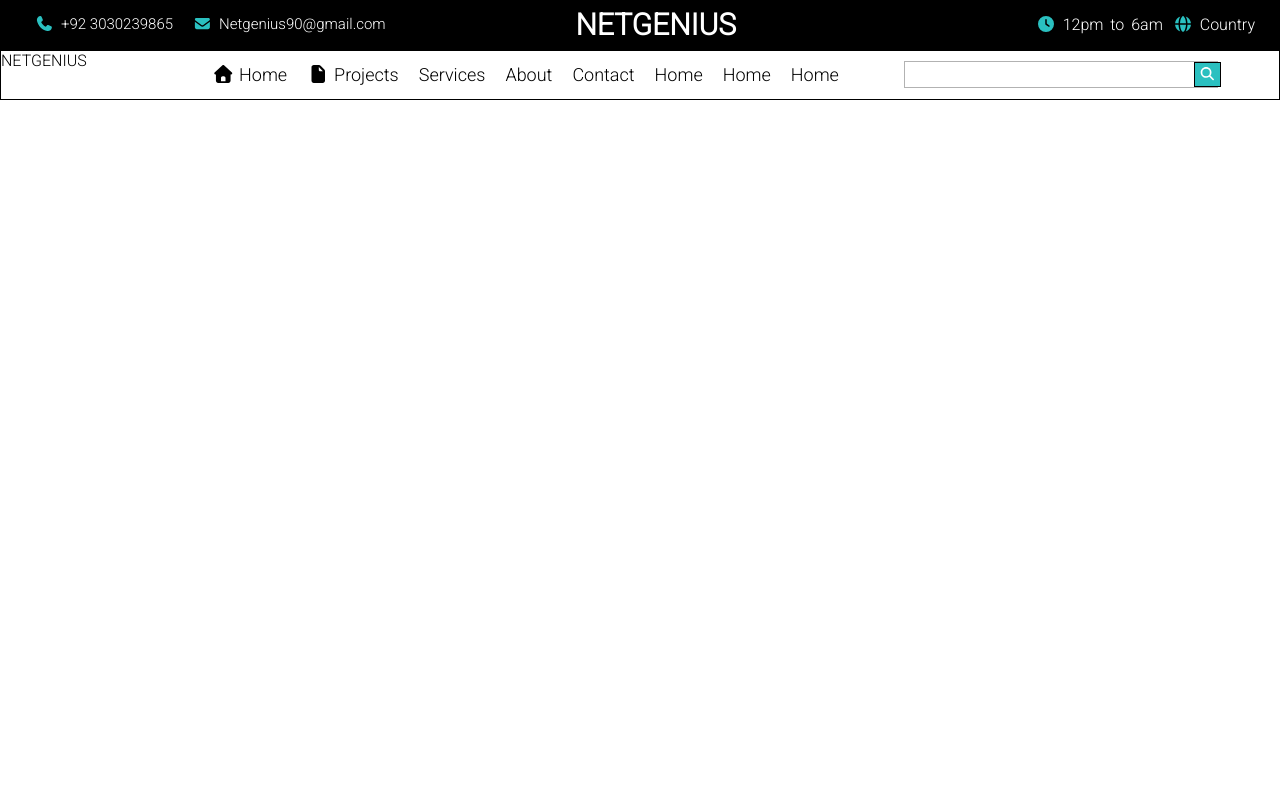
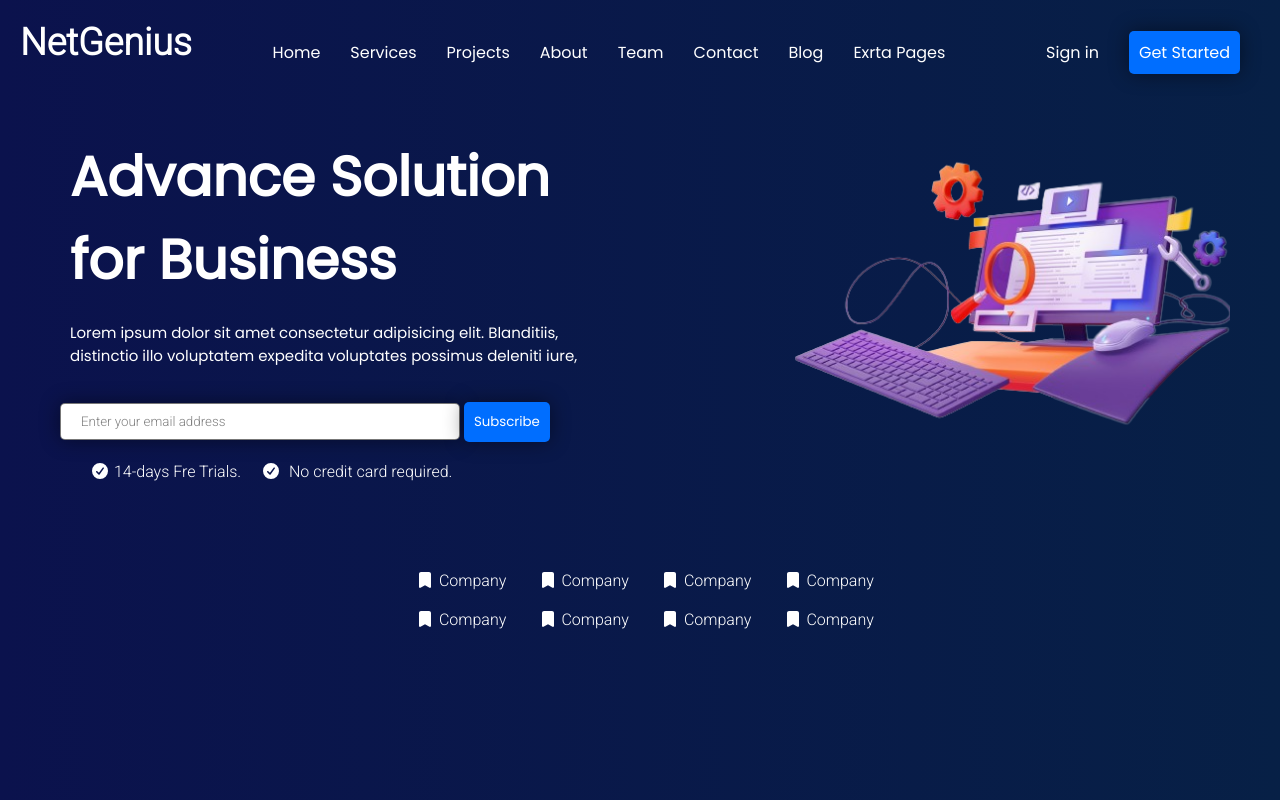
Before and after one commit to NetGenius90/NetGenius, a plain HTML site: page index.html in a window 1280 px wide. Drawn offline with Linux system fonts and the light colour scheme.

Commit message:
home page work started

```diff
--- a/assets/css/style.css
+++ b/assets/css/style.css
@@ -1,117 +1,178 @@
 @import url('https://fonts.googleapis.com/css2?family=Roboto:wght@300&display=swap');
+/* poppins link*/
+@import url('https://fonts.googleapis.com/css2?family=Poppins:wght@300;400&display=swap');
+
+:root{
+    --var-bg-color :linear-gradient(to left ,rgb(7, 32, 70) ,rgb(11, 18, 77));
+    --var-color-white :white;
+    --var-Roboto-font :'Roboto', sans-serif;
+    --var-poppins-font : 'Poppins', sans-serif;
+    --var-light-shadow :  0 0 20px rgba(0, 0, 0, 0.459);
+    --button-radius  : 5px;
+    --button-colors : rgb(0, 110, 255);
+    --var-input-border : 1px solid rgba(0, 0, 0, 0.534);
+}
 *{
-    font-family: 'Roboto', sans-serif;
+    font-family: var(--var-Roboto-font);
     margin: 0;
     padding: 0;
     box-sizing: border-box;
-}
-:root{
-    --var-white-color :white;
-    --var-color-1 : rgb(42, 192, 192)!important;
 }
 body{
   overflow-x: hidden;
   width: 100%;
   height: 100%;
 }
-.upperbar{
-    background-color: black;
-    color:var(--var-white-color);
+
+/* hero banner css */
+.banner-container
+{
+    height: 100vh;
+    width: 100%;
+    background:var(--var-bg-color);
+    padding: 20px;
+}
+.navbar{
     display: flex;
     justify-content: space-between;
-    padding: 15px;
-    overflow: hidden;
-    height: 50px;
+    box-sizing: border-box;
 }
-.number>ul{
+.brand{
+    font-size: 25px;
+    color: white;
+}
+.links>ul{
+    display: flex;
+    padding: 10px;
+    list-style: none;
+}
+.page-links{
+    padding: 10px;
+    margin-left: 10px;
+    color: white;
+    font-weight: 400;
+
+}
+.page-links > a , .register-link > a{
+    color: white;
+    font-family: var(--var-poppins-font);
+
+    text-decoration: none;
+}
+.button>ul{
+    display: flex;
+    padding: 10px;
+    list-style: none;
+}
+.button > ul >li{
+    margin-left: 10px;
+    padding: 10px;
+}
+.get-started-link > a{
+    background: var(--button-colors);
+    padding: 10px;
+    color: var(--var-color-white);
+    font-family:var(--var-poppins-font);
+    text-decoration: none;
+    box-shadow:var(--var-light-shadow);
+    border-radius:var(--button-radius);
+
+}
+
+/* hero banner section*/
+.hero-banner{
+    padding: 30px;
+    display: flex;
+}
+.hero-text{
+    padding: 10px;
+    font-family: var(--var-poppins-font);
+}
+.hero-text > h1{
+    color: var(--var-color-white);
+    font-family:var(--var-poppins-font);
+    font-weight: bolder;
+    font-size: 55px;
+    white-space: nowrap;
+    padding: 10px;
+
+}
+.hero-text > p{
+    padding: 10px;
+    font-size: 15px;
+    color: white;
+    font-family: var(--var-poppins-font);
+}
+.hero-text button{
+    background: var(--button-colors);
+    padding: 10px;
+    color: var(--var-color-white);
+    font-family:var(--var-poppins-font);
+    text-decoration: none;
+    box-shadow:var(--var-light-shadow);
+    border-radius:var(--button-radius);
+    border:none;
+}
+.hero-text input{
+    width: 400px;
+    padding: 10px;
+    border:var(--var-input-border);
+    border-radius: var(--button-radius);
+    box-shadow: var(--var-light-shadow);
+}
+.hero-text form{
+    margin-top: 25px;
+}
+.hero-text input::placeholder
+{
+   color: grey;
+   padding: 10px;
+}
+.labels
+{
+    padding: 10px;
+    margin-top: 10px;
+}
+.labels > ul {
     display: flex;
     list-style: none;
 }
-.number>ul>li{
-    font-size: 15px;
-    padding-left: 10px;
-    margin-left: 10px;
+
+.labels > li{
+    margin-left: 20px;
 }
-.icons{
-    color:var(--var-color-1);
+.labels p{
+    margin-left: 20px;
+    color: var(--var-color-white);
 }
-.time{
-
-    padding-right:10px ;
-    word-spacing: 3px;
+/* banner image */
+.hero-image
+{
+    width: 100%;
+    overflow: hidden;
  }
-.time>ul{
-    display: flex;
-    list-style: none;
-}
-.time>ul>li{
-    margin-left: 10px;
-}
-.logo
-{
+ .hero-image >img{
+    height: 350px;
     position: relative;
-    right: 50px;
-}
-.logo>a{
-    text-decoration: none;
-    font-size: 30px;
-    position: relative;
-    bottom: 8px;
-    text-transform: uppercase;
-    font-weight: bold;
-    color: var(--var-white-color);
-
+    right: 20px;
  }
 
-/* media queries for upper bar*/
-
-/* navbar section */
-.navbar-container
+ /* bottom tags */
+ .bottom-tags
  {
-    height: 50px;
-    overflow: hidden;
-    display: flex;
-
-    justify-content: space-between;
-    border: 1px solid black;
-}
-.navbar{
-    position: relative;
-    left: 15px;
-    top: 3px;
-}
-.navbar>ul{
-    display: flex;
-    justify-content: center;
-    list-style: none;
-}
-.navbar>ul>li{
-    margin:10px;
-}
-.navbar>ul>li>a{
-    text-align: center;
-    text-decoration: none;
-
-    color: black;
-
-    font-size: 18px;
-
+    display: grid;
+    margin: auto;
+    grid-template-columns: auto auto auto auto ;
+    padding: 30px;
+    width: 550px;
+    color: var(--var-color-white);
+    white-space: nowrap;
  }
 
-.searchbar{
-    margin-top: 10px;
-    position: relative;
-    right: 30px;
+ .company{
+    width: 30px;
+    text-align: center;
+    margin-left: 10px;
+    padding: 10px;
+    color: var(--var-color-white);
  }
-.searchbar input{
-    padding: 5px 80px;
-    border: 1px solid rgba(128, 128, 128, 0.603);
-}
-.searchbar button{
-    position: relative;
-    right: 28px;
-    padding: 4px;
-    background-color:var(--var-color-1);
-    color: var(--var-white-color);
-    border: 1px solid black;
-}
--- a/index.html
+++ b/index.html
@@ -8,7 +8,15 @@
         <!-- Font links -->
         <link rel="preconnect" href="https://fonts.googleapis.com">
         <link rel="preconnect" href="https://fonts.gstatic.com" crossorigin>
-        <link href="https://fonts.googleapis.com/css2?family=Roboto:wght@300&display=swap" rel="stylesheet">
+        <link
+            href="https://fonts.googleapis.com/css2?family=Roboto:wght@300&display=swap"
+            rel="stylesheet">
+        <!-- poppins -->
+        <link rel="preconnect" href="https://fonts.googleapis.com">
+        <link rel="preconnect" href="https://fonts.gstatic.com" crossorigin>
+        <link
+            href="https://fonts.googleapis.com/css2?family=Poppins:wght@300;400&display=swap"
+            rel="stylesheet">
         <!-- css links -->
         <link rel="stylesheet" href="./assets/css/style.css">
         <!-- font awesome css -->
@@ -28,58 +36,80 @@
 
     </head>
     <body>
-        <div class="container">
-            <div class="upperbar">
-                <div class="number">
+        <!-- hero banner and navbar -->
+        <div class="banner-container">
+            <!-- navbar start -->
+            <nav class="navbar">
+                <div class="brand"><h1>NetGenius</h1></div>
+                <!-- ///brand  -->
+                <div class="links">
                     <ul>
-                        <li>
-                            <p><i class="fa fa-phone icons" aria-hidden="true"></i>&nbsp; +92 3030239865</p>
-                        </li>
-                        <li>
-                            <p><i class="fa fa-envelope icons" aria-hidden="true"></i>&nbsp; Netgenius90@gmail.com</p>
-                        </li>
+                        <li class="page-links"><a href="">Home</a></li>
+                        <li class="page-links"><a href="">Services</a></li>
+                        <li class="page-links"><a href="">Projects</a></li>
+                        <li class="page-links"><a href="">About</a></li>
+                        <li class="page-links"><a href="">Team</a></li>
+                        <li class="page-links"><a href="">Contact</a></li>
+                        <li class="page-links"><a href="">Blog</a></li>
+                        <li class="page-links"><a href="">Exrta Pages</a></li>
                     </ul>
                 </div>
-                <!-- email -->
-                <div class="logo"><a href="">NetGenius</a></div>
-                <!-- time -->
-                <div class="time">
+                <!-- ///links -->
+                <div class="button">
                     <ul>
-                        <li>
-                            <p><i class="fa fa-clock icons" aria-hidden="true"></i> 12pm to 6am</p>
+                        <li class="register-link">
+                            <a href="">Sign in</a>
                         </li>
-                        <li>
-                            <p><i class="fa fa-globe icons" aria-hidden="true"></i> Country</p>
+                        <li class="get-started-link">
+                            <a href="">Get Started</a>
                         </li>
+
                     </ul>
                 </div>
-            </div>
-            <!-- navbar start -->
-            <nav>
-                <div class="navbar-container">
-                    <div class="brand">NETGENIUS</div>
-                    <!-- navbar -->
-                    <div class="navbar">
-                        <ul>
-                            <li><a href=""><i class="fa fa-home" aria-hidden="true"></i> Home</a></li>
-                            <li><a href=""><i class="fa fa-file" aria-hidden="true"></i> Projects</a></li>
-                            <li><a href="">Services</a></li>
-                            <li><a href="">About</a></li>
-                            <li><a href="">Contact</a></li>
-                            <li><a href="">Home</a></li>
-                            <li><a href="">Home</a></li>
-                            <li><a href="">Home</a></li>
-                        </ul>
-                    </div>
-                    <!-- search -->
-                    <div class="searchbar">
-                        <input type="text" name="" id="">
-                        <button class="search_btn"><i class="fa fa-search" aria-hidden="true"></i></button>
-                    </div>
-                </div>
+                <!-- ///button -->
             </nav>
             <!-- navbar ends -->
+            <!-- hero banner -->
+            <div class="hero-banner">
+                <div class="hero-text">
+                    <h1 >Advance Solution <br> for Business</h1>
+                    <p>Lorem ipsum dolor sit amet consectetur adipisicing elit. Blanditiis, distinctio illo voluptatem expedita voluptates possimus deleniti iure,</p>
+                    <!--input tags  -->
+                    <form action="">
+                        <input type="text" name="subscribe_email" placeholder="Enter your email address">
+                        <button type="submit">Subscribe</button>
+                        <div class="labels">
+                            <ul>
+                                <li>
+                                <p><i class="fa fa-check-circle" aria-hidden="true"></i>&nbsp;14-days Fre Trials.</p>
+                                </li>
+                               <li>
+                                <p><i class="fa fa-check-circle" aria-hidden="true"></i> &nbsp;No credit card required.</p>
+                               </li>
+                            </ul>
+
+                        </div>
+                    </form>
+
+                </div>
+                <!-- hero image -->
+                <div class="hero-image">
+                    <img src="./assets/images/hero-banner.png" alt="">
+                </div>
+            </div>
+            <!-- bottom tags -->
+            <div class="bottom-tags">
+                    <div class="company"><i class="fa fa-bookmark" aria-hidden="true"></i> <span>Company</span></div>
+                    <div class="company"><i class="fa fa-bookmark" aria-hidden="true"></i> <span>Company</span></div>
+                    <div class="company"><i class="fa fa-bookmark" aria-hidden="true"></i> <span>Company</span></div>
+                    <div class="company"><i class="fa fa-bookmark" aria-hidden="true"></i> <span>Company</span></div>
+                    <div class="company"><i class="fa fa-bookmark" aria-hidden="true"></i> <span>Company</span></div>
+                    <div class="company"><i class="fa fa-bookmark" aria-hidden="true"></i> <span>Company</span></div>
+                    <div class="company"><i class="fa fa-bookmark" aria-hidden="true"></i> <span>Company</span></div>
+                    <div class="company"><i class="fa fa-bookmark" aria-hidden="true"></i> <span>Company</span></div>
+            </div>
         </div>
+        <!-- end of hero and navbar -->
     </body>
 </html>
 
```
Also changed, not shown: assets/images/hero-banner.png (added). Lines whose indentation alone changed are shown as unchanged.
